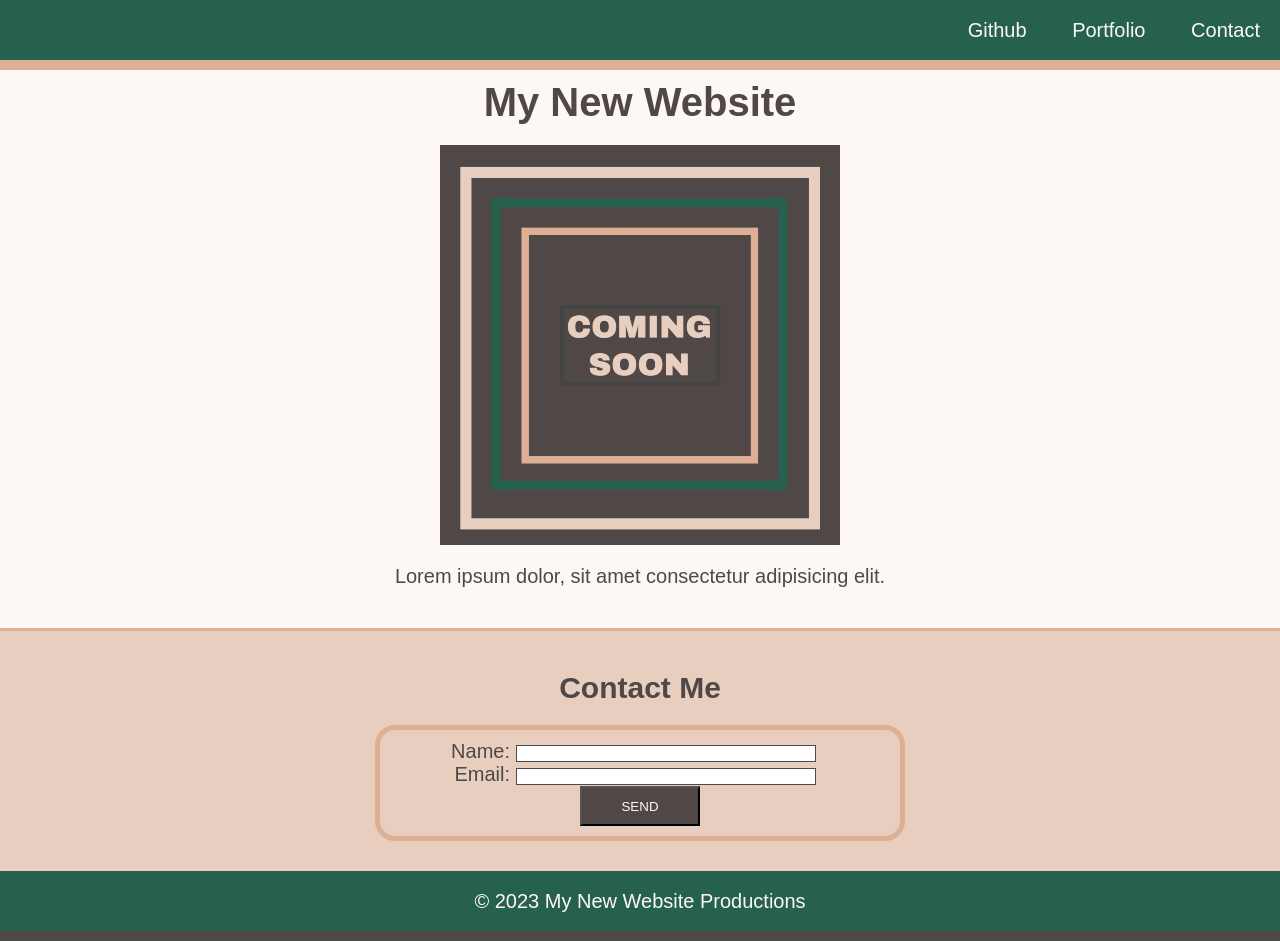
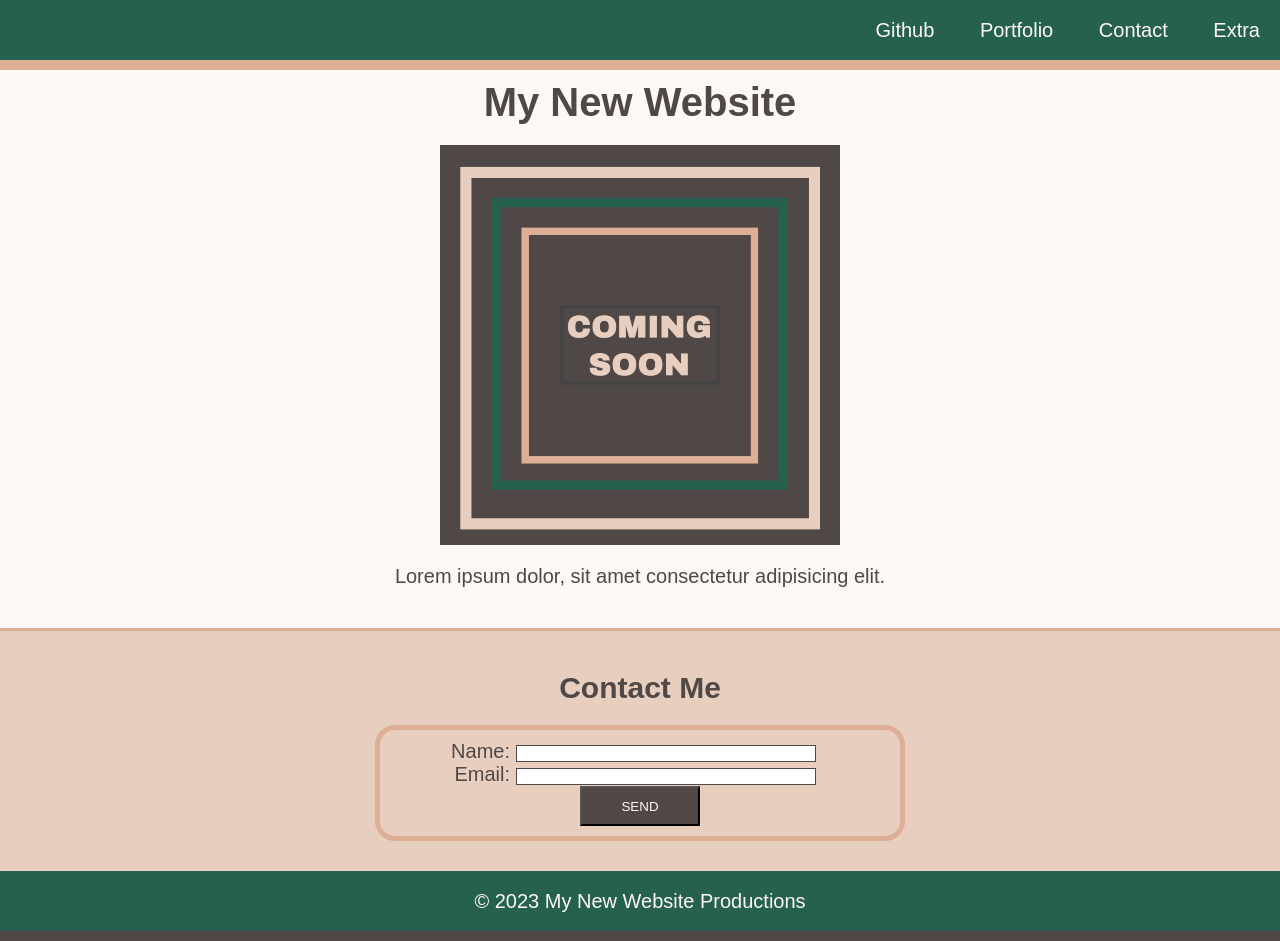
Before and after one commit to darian29/sample-mini-project, a plain HTML site: page index.html in a window 1280 px wide. Drawn offline with Linux system fonts and the light colour scheme.

Commit message:
Update index.html

```diff
--- a/index.html
+++ b/index.html
@@ -14,6 +14,7 @@
         <li> <a href="https://github.com/">Github</a></li>
         <li> <a href="#">Portfolio</a></li>
         <li> <a href="#contact">Contact</a></li>
+                <li> <a href="#contact">Extra</a></li>
       </ul>
     </nav>
   </header>
```
